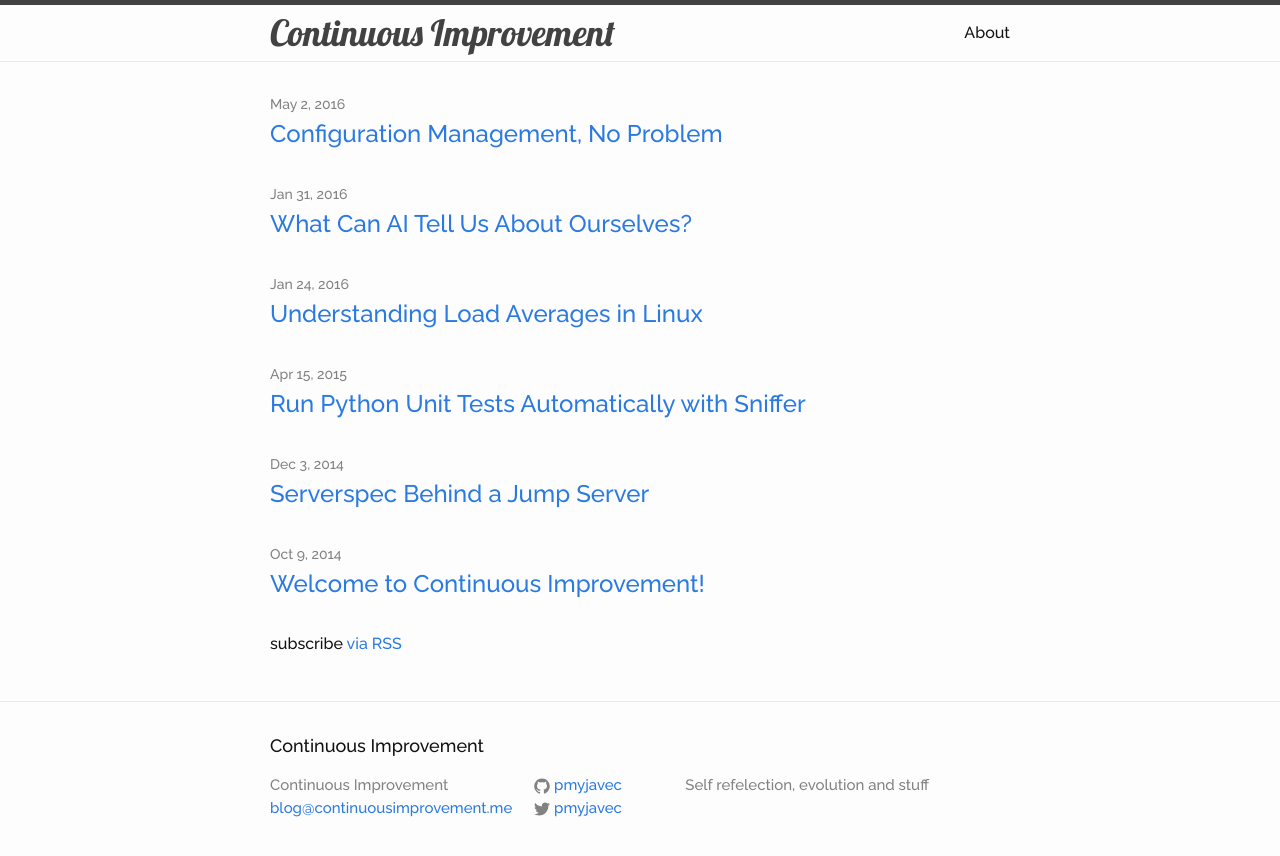
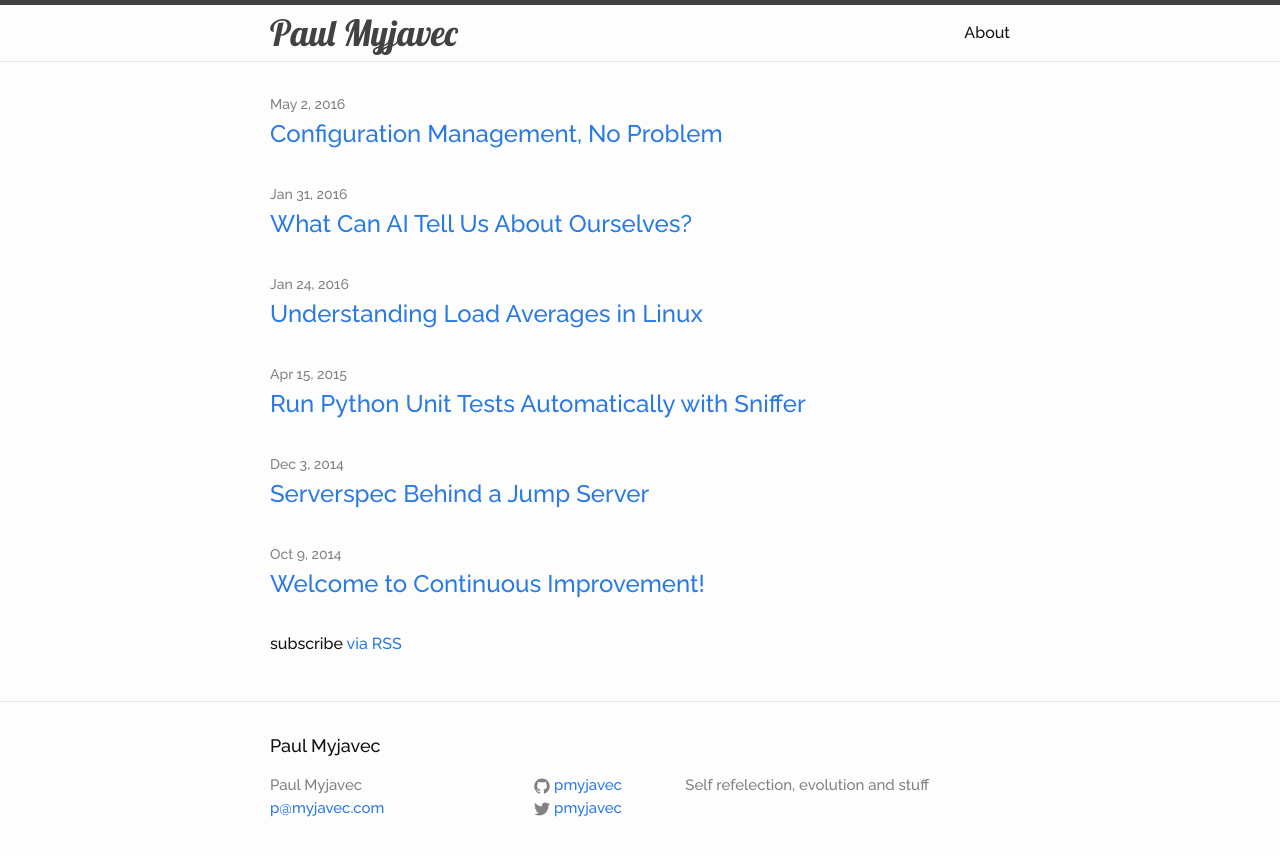
Before and after one commit to pmyjavec/pmyjavec.github.io, a Jekyll site: the page built from index.html, in a window 1280 px wide. Shown: the top 856 px of the page. Built offline with Jekyll 4.4.1, drawn with Linux system fonts in a browser that asks for light colours; comment, search, counter and statistics services are not loaded.

Commit message:
renaming site

```diff
--- a/_config.yml
+++ b/_config.yml
@@ -1,12 +1,11 @@
 # Site settings
-title: Continuous Improvement
-email: blog@continuousimprovement.me
+title: Paul Myjavec
+email: p@myjavec.com
 description: > # this means to ignore newlines until "baseurl:"
     Self refelection, evolution and stuff
 baseurl: "" # the subpath of your site, e.g. /blog/
 url: "http://continuousimprovement.me" # the base hostname & protocol for your site
 twitter_username: pmyjavec
 github_username:  pmyjavec
-
 # Build settings
 markdown: kramdown
```
